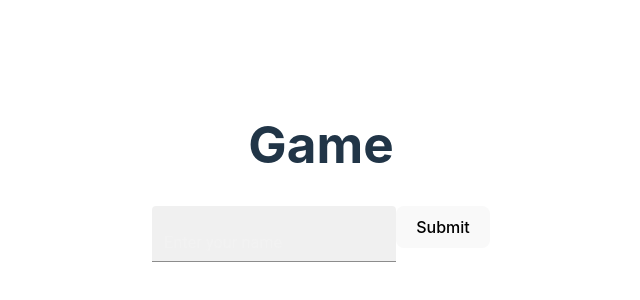
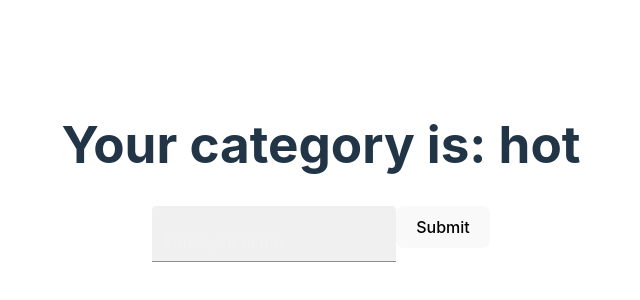
Before and after one commit to Bravo-Luis/teach4speech, a React (Vite) app in the folder frontend/: page / in a window 1280 px wide. Shown: the part 228-528 px from the top of the page, without its empty margins (319-959 px from the left). Built offline with nearby package versions, Linux system fonts and the light colour scheme.

Commit message:
Modified the h1 element to produce a random category for players to give answers for

```diff
--- a/frontend/src/Game.tsx
+++ b/frontend/src/Game.tsx
@@ -5,6 +5,9 @@ function Game(){
     const [inputText, setInputText] = useState("");
     const [timer, setTimer] = useState(20);
     const [inputError, setInputError] = useState(false);
+    const [gameWord, setGameWord] = useState("");
+
+    const categories = ["fun", "boring", "tasty", "disgusting", "hot", "cold"];
 
     // Handles timer countdown from 20 seconds (Game timer)
     useEffect(() => {
@@ -24,6 +27,12 @@ function Game(){
       }, []);
 
     console.log(timer)
+
+    // Generates a random category word from our array of words
+    useEffect(() => {
+        const randomIndex = Math.floor(Math.random() * categories.length);
+        setGameWord(categories[randomIndex]);
+    } , []);
 
     // Validating the relation between answer and prompt?
     function handleSubmit(potenialAnswer: string) {
@@ -67,7 +76,7 @@ function Game(){
 
     return (
         <>
-            <h1>Game</h1>
+            <h1>Your category is: {gameWord}</h1>
             <TextField
                 id="filled-basic"
                 variant="filled"
```
